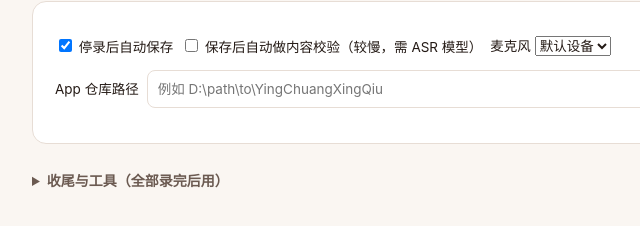
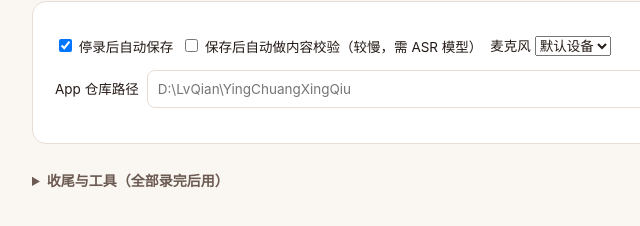
Before and after one commit to MustangLvQian/VoiceBuilder, a website with bundled scripts: page web/index.html in a window 1280 px wide. Shown: the part 330-556 px from the top of the page, 178-818 px from the left. Built offline with nearby package versions, Linux system fonts and the light colour scheme; no server answers.

Commit message:
fix(web): restore the App path placeholder

```diff
--- a/web/index.html
+++ b/web/index.html
@@ -222,7 +222,7 @@
     </div>
     <div class="field">
       <label style="white-space:nowrap">App 仓库路径</label>
-      <input type="text" id="app-root" placeholder="例如 D:\path\to\YingChuangXingQiu">
+      <input type="text" id="app-root" placeholder="D:\LvQian\YingChuangXingQiu">
       <button id="btn-save-root">保存</button>
       <span class="hint" id="root-state"></span>
     </div>
```
